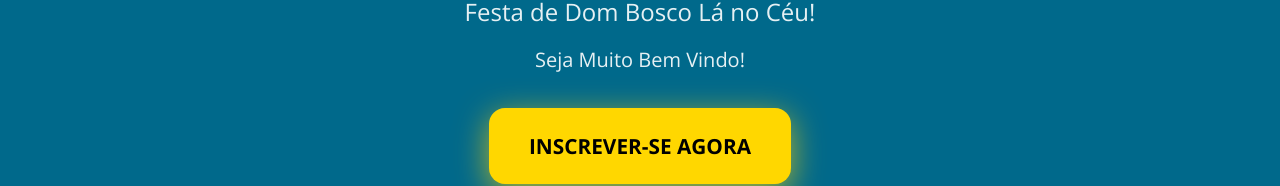
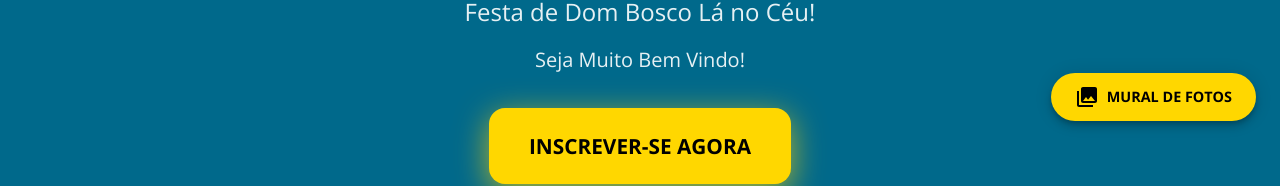
Before and after one commit to azzkov/encontrodb, a React (Vite) app: page / in a window 1280 px wide. Shown: the part 589-775 px from the top of the page. Built offline with nearby package versions, Linux system fonts and the light colour scheme.

Commit message:
Image Board

```diff
--- a/src/App.jsx
+++ b/src/App.jsx
@@ -7,7 +7,7 @@
 } from '@mui/material';
 import {
   Menu as MenuIcon, ExpandMore, Schedule, LocationOn,
-  Group, Flag, ExpandMore as ExpandMoreIcon, KeyboardArrowUp
+  Group, Flag, ExpandMore as ExpandMoreIcon, KeyboardArrowUp, PhotoLibrary
 } from '@mui/icons-material';
 import InscricaoPage from './InscricaoPage';
 import AdminPage from './AdminPage';
@@ -870,6 +870,38 @@
   );
 };
 
+// Mural de Fotos Component
+const MuralFotos = () => {
+  const openPadlet = () => {
+    window.open('https://padlet.com/cesamgo/2-encontro-pastoral-cesam-goi-nia-fklpfb37xjtpe6g8', '_blank');
+  };
+
+  return (
+    <Fab
+      variant="extended"
+      onClick={openPadlet}
+      sx={{
+        position: 'fixed',
+        bottom: { xs: 80, sm: 90 },
+        right: { xs: 16, sm: 24 },
+        bgcolor: '#FFD700',
+        color: '#000',
+        fontWeight: 'bold',
+        '&:hover': {
+          bgcolor: '#E6C200',
+          transform: 'scale(1.05)'
+        },
+        zIndex: 1000,
+        fontSize: { xs: '0.8rem', sm: '0.9rem' },
+        px: { xs: 2, sm: 3 }
+      }}
+    >
+      <PhotoLibrary sx={{ mr: 1 }} />
+      Mural de Fotos
+    </Fab>
+  );
+};
+
 // Main App Component
 function App() {
   const [scrollY, setScrollY] = useState(0);
@@ -953,6 +985,7 @@
         </Box>
         <Footer />
         <ScrollToTop />
+        <MuralFotos />
 
         {showInscricao && (
           <InscricaoPage onClose={() => setShowInscricao(false)} />
```
